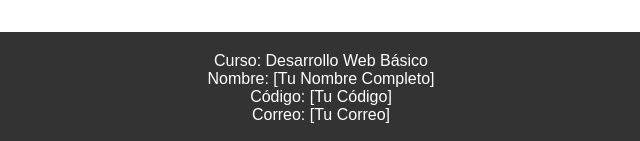
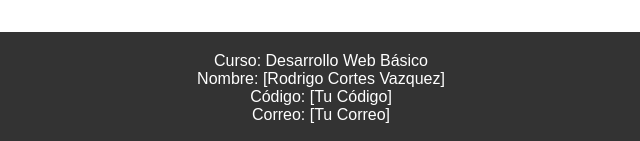
Before and after one commit to PonchoCortes/web-sencillo, a plain HTML site: page index.html in a window 1280 px wide. Shown: the part 656-797 px from the top of the page, 319-959 px from the left. Drawn offline with Linux system fonts and the light colour scheme.

Commit message:
Update index.html

```diff
--- a/index.html
+++ b/index.html
@@ -66,7 +66,7 @@
         <!-- Footer -->
         <footer>
             <p>Curso: Desarrollo Web Básico</p>
-            <p>Nombre: [Tu Nombre Completo]</p>
+            <p>Nombre: [Rodrigo Cortes Vazquez]</p>
             <p>Código: [Tu Código]</p>
             <p>Correo: [Tu Correo]</p>
         </footer>
```
